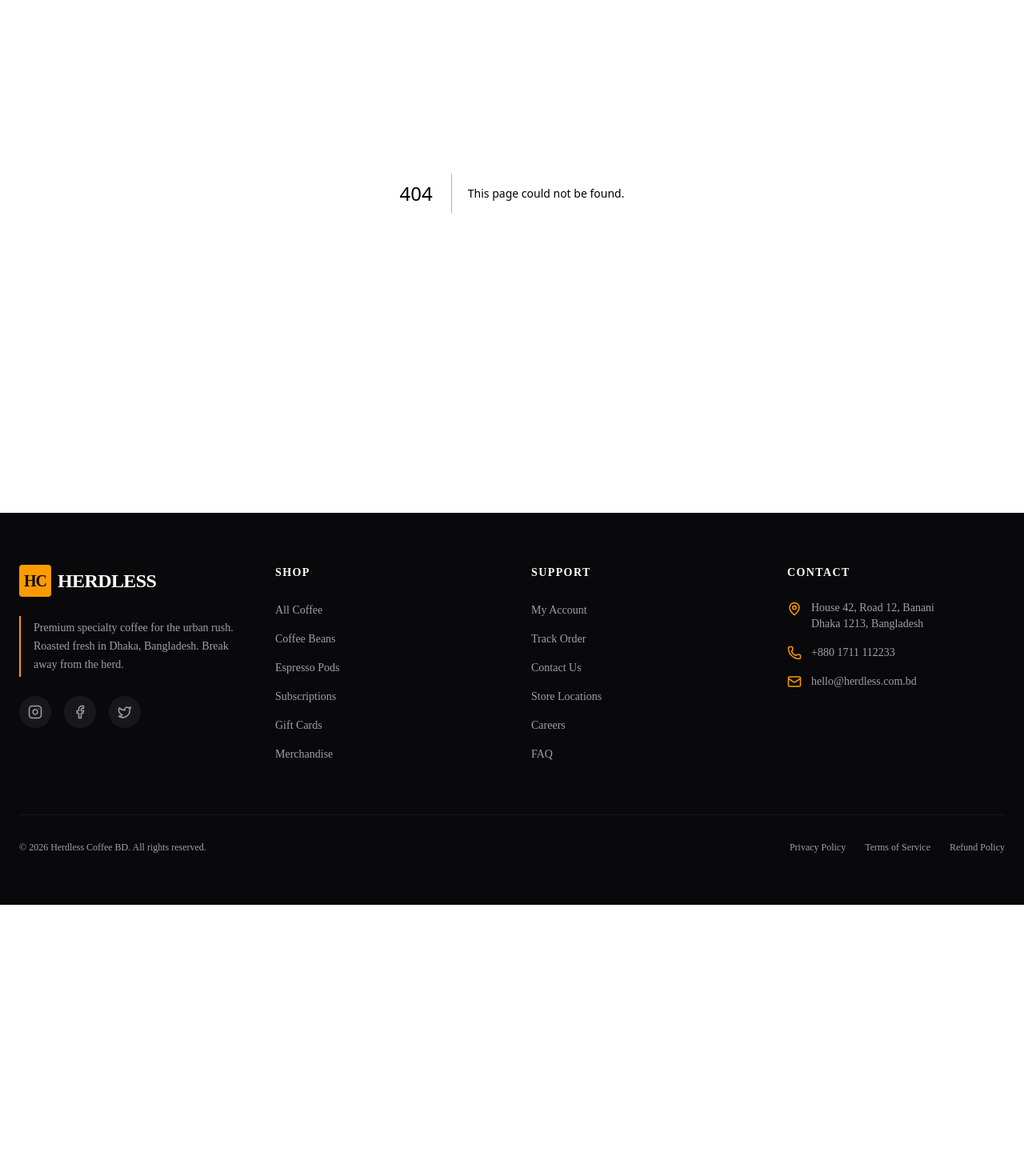
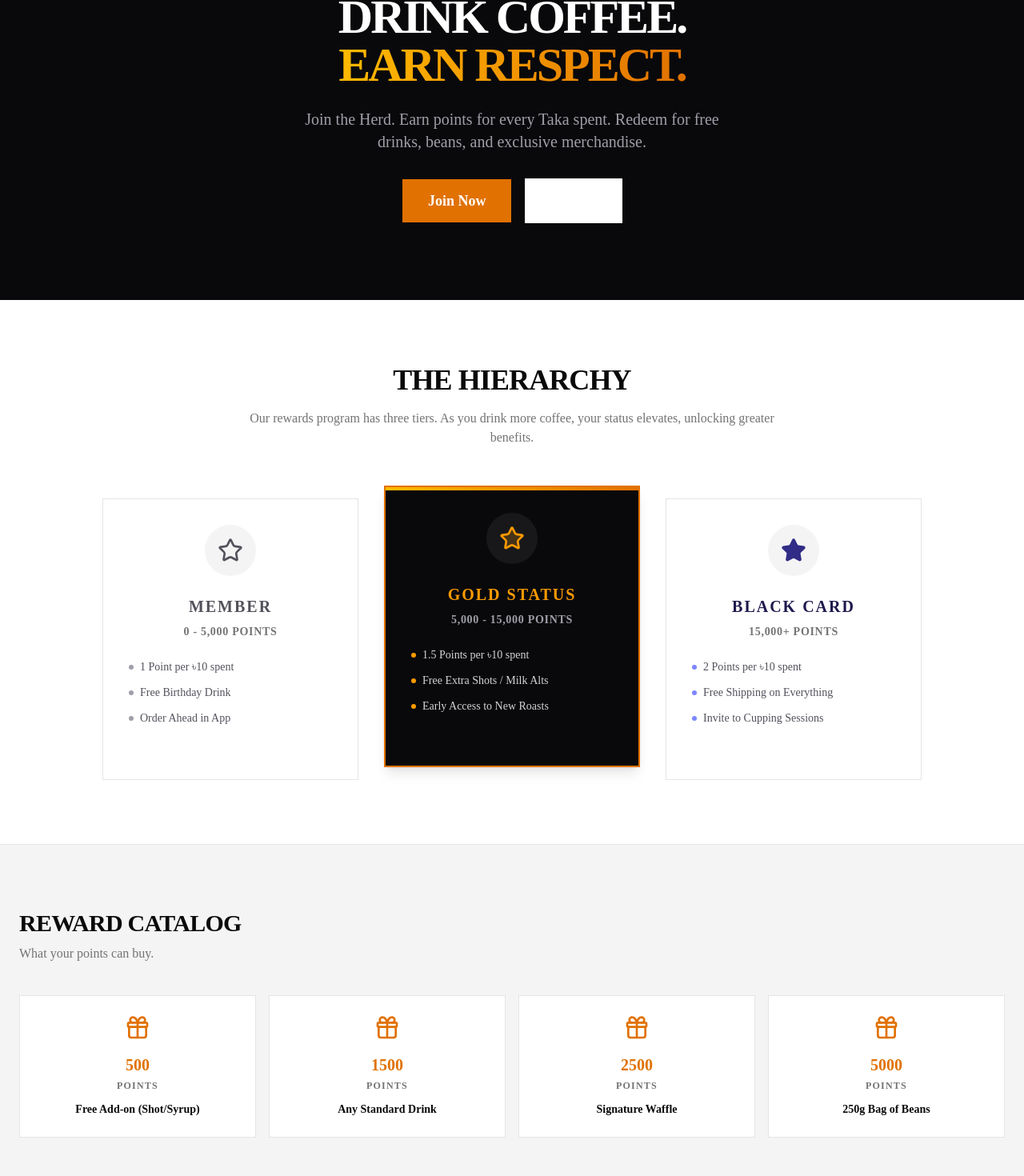
Before and after one commit to jotyprokash/Herdless-Bean-To-Cloud, a Next.js app: page /rewards in a window 1280 px wide. Before the commit this address had no page. Shown: the part 239-1709 px from the top of the page at 80% size. Before the commit the page ends 1370 px from the top, so only its background shows below. Built offline with nearby package versions, Linux system fonts and the light colour scheme.

Commit message:
Create three-tier loyalty program page with points catalog and redemption options

```diff
--- /dev/null
+++ b/src/app/rewards/page.tsx
@@ -0,0 +1,117 @@
+import { Coffee, Star, Gift, ArrowRight } from "lucide-react";
+import { Button } from "@/components/ui/button";
+import Link from "next/link";
+
+export default function RewardsPage() {
+  return (
+    <div className="min-h-screen bg-zinc-50 pb-20">
+
+      {/* Hero Section */}
+      <section className="bg-zinc-950 text-white py-24 px-4 md:px-6 relative overflow-hidden">
+        <div className="absolute inset-0 z-0 opacity-20 bg-[radial-gradient(circle_at_top_right,_var(--tw-gradient-stops))] from-amber-500 via-zinc-950 to-zinc-950"></div>
+        <div className="container mx-auto relative z-10 text-center max-w-3xl">
+          <div className="inline-flex items-center rounded-full border border-amber-500/30 bg-amber-500/10 px-3 py-1 text-sm text-amber-500 backdrop-blur-sm mb-6 uppercase tracking-widest font-bold">
+            Herdless Rewards
+          </div>
+          <h1 className="text-4xl md:text-6xl font-black uppercase tracking-tighter mb-6 relative">
+            Drink Coffee. <br />
+            <span className="text-transparent bg-clip-text bg-gradient-to-r from-amber-400 to-amber-600">Earn Respect.</span>
+          </h1>
+          <p className="text-xl text-zinc-400 font-light mb-8 max-w-xl mx-auto">
+            Join the Herd. Earn points for every Taka spent. Redeem for free drinks, beans, and exclusive merchandise.
+          </p>
+          <div className="flex justify-center gap-4">
+            <Button size="lg" className="bg-amber-600 hover:bg-amber-700 text-white font-bold h-14 px-8 text-lg rounded-none">
+              Join Now
+            </Button>
+            <Button size="lg" variant="outline" className="border-white text-white hover:bg-white hover:text-black font-bold h-14 px-8 text-lg rounded-none transition-colors">
+              Sign In
+            </Button>
+          </div>
+        </div>
+      </section>
+
+      {/* Tiers Section */}
+      <section className="py-20 bg-white">
+        <div className="container mx-auto px-4 md:px-6 text-center">
+          <h2 className="text-3xl md:text-4xl font-black uppercase tracking-tight mb-4">The Hierarchy</h2>
+          <p className="text-muted-foreground max-w-2xl mx-auto mb-16">
+            Our rewards program has three tiers. As you drink more coffee, your status elevates, unlocking greater benefits.
+          </p>
+
+          <div className="grid grid-cols-1 md:grid-cols-3 gap-8 max-w-5xl mx-auto">
+
+            <div className="border border-border p-8 relative flex flex-col items-center group hover:border-zinc-400 transition-colors">
+              <div className="w-16 h-16 bg-zinc-100 rounded-full flex items-center justify-center mb-6 text-zinc-600">
+                <Star size={32} />
+              </div>
+              <h3 className="text-xl font-black uppercase tracking-widest text-zinc-600 mb-2">Member</h3>
+              <p className="text-sm font-bold text-muted-foreground mb-6 uppercase tracking-wider">0 - 5,000 Points</p>
+              <ul className="text-left space-y-3 text-sm text-zinc-600 w-full mb-8">
+                <li className="flex items-center gap-2"><div className="w-1.5 h-1.5 rounded-full bg-zinc-400" /> 1 Point per ৳10 spent</li>
+                <li className="flex items-center gap-2"><div className="w-1.5 h-1.5 rounded-full bg-zinc-400" /> Free Birthday Drink</li>
+                <li className="flex items-center gap-2"><div className="w-1.5 h-1.5 rounded-full bg-zinc-400" /> Order Ahead in App</li>
+              </ul>
+            </div>
+
+            <div className="border-2 border-amber-600 p-8 relative flex flex-col items-center shadow-lg -mt-4 mb-4 bg-zinc-950 text-white">
+              <div className="absolute top-0 inset-x-0 h-1 bg-gradient-to-r from-amber-400 to-amber-600"></div>
+              <div className="w-16 h-16 bg-zinc-900 rounded-full flex items-center justify-center mb-6 text-amber-500">
+                <Star size={32} className="fill-amber-500/20" />
+              </div>
+              <h3 className="text-xl font-black uppercase tracking-widest text-amber-500 mb-2">Gold Status</h3>
+              <p className="text-sm font-bold text-zinc-400 mb-6 uppercase tracking-wider">5,000 - 15,000 Points</p>
+              <ul className="text-left space-y-3 text-sm text-zinc-300 w-full mb-8">
+                <li className="flex items-center gap-2"><div className="w-1.5 h-1.5 rounded-full bg-amber-500" /> 1.5 Points per ৳10 spent</li>
+                <li className="flex items-center gap-2"><div className="w-1.5 h-1.5 rounded-full bg-amber-500" /> Free Extra Shots / Milk Alts</li>
+                <li className="flex items-center gap-2"><div className="w-1.5 h-1.5 rounded-full bg-amber-500" /> Early Access to New Roasts</li>
+              </ul>
+            </div>
+
+            <div className="border border-border p-8 relative flex flex-col items-center group hover:border-indigo-400 transition-colors">
+              <div className="w-16 h-16 bg-zinc-100 rounded-full flex items-center justify-center mb-6 text-indigo-900">
+                <Star size={32} className="fill-indigo-900" />
+              </div>
+              <h3 className="text-xl font-black uppercase tracking-widest text-indigo-950 mb-2">Black Card</h3>
+              <p className="text-sm font-bold text-muted-foreground mb-6 uppercase tracking-wider">15,000+ Points</p>
+              <ul className="text-left space-y-3 text-sm text-zinc-600 w-full mb-8">
+                <li className="flex items-center gap-2"><div className="w-1.5 h-1.5 rounded-full bg-indigo-400" /> 2 Points per ৳10 spent</li>
+                <li className="flex items-center gap-2"><div className="w-1.5 h-1.5 rounded-full bg-indigo-400" /> Free Shipping on Everything</li>
+                <li className="flex items-center gap-2"><div className="w-1.5 h-1.5 rounded-full bg-indigo-400" /> Invite to Cupping Sessions</li>
+              </ul>
+            </div>
+
+          </div>
+        </div>
+      </section>
+
+      {/* Rewards Catalog */}
+      <section className="py-20 bg-zinc-100 border-y border-border">
+        <div className="container mx-auto px-4 md:px-6">
+          <div className="flex justify-between items-end mb-10">
+            <div>
+              <h2 className="text-3xl font-black uppercase tracking-tight mb-2">Reward Catalog</h2>
+              <p className="text-muted-foreground">What your points can buy.</p>
+            </div>
+          </div>
+          <div className="grid grid-cols-2 md:grid-cols-4 gap-4">
+            {[
+              { pts: 500, label: "Free Add-on (Shot/Syrup)" },
+              { pts: 1500, label: "Any Standard Drink" },
+              { pts: 2500, label: "Signature Waffle" },
+              { pts: 5000, label: "250g Bag of Beans" }
+            ].map((reward, i) => (
+              <div key={i} className="bg-white p-6 border border-border flex flex-col items-center text-center hover:border-amber-500/50 transition-colors">
+                <Gift className="mb-4 text-amber-600" size={32} />
+                <span className="font-black text-xl text-amber-600 mb-1">{reward.pts}</span>
+                <span className="text-xs font-bold uppercase tracking-widest text-muted-foreground mb-3">Points</span>
+                <p className="font-bold text-sm">{reward.label}</p>
+              </div>
+            ))}
+          </div>
+        </div>
+      </section>
+
+    </div>
+  );
+}
```
